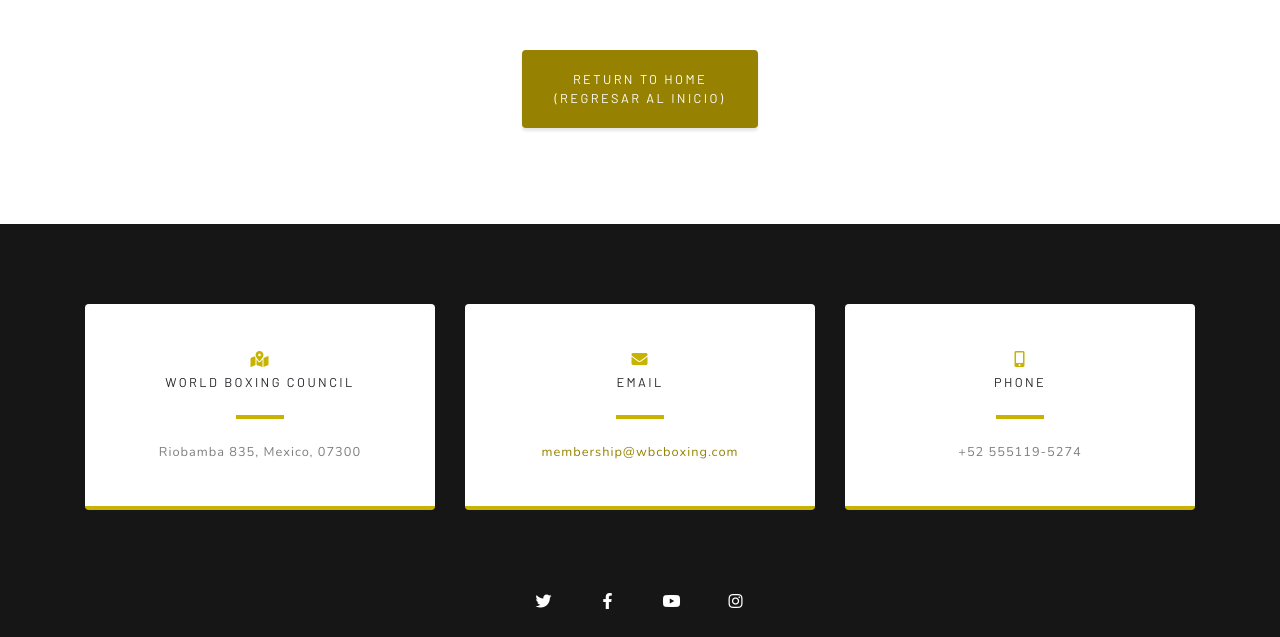
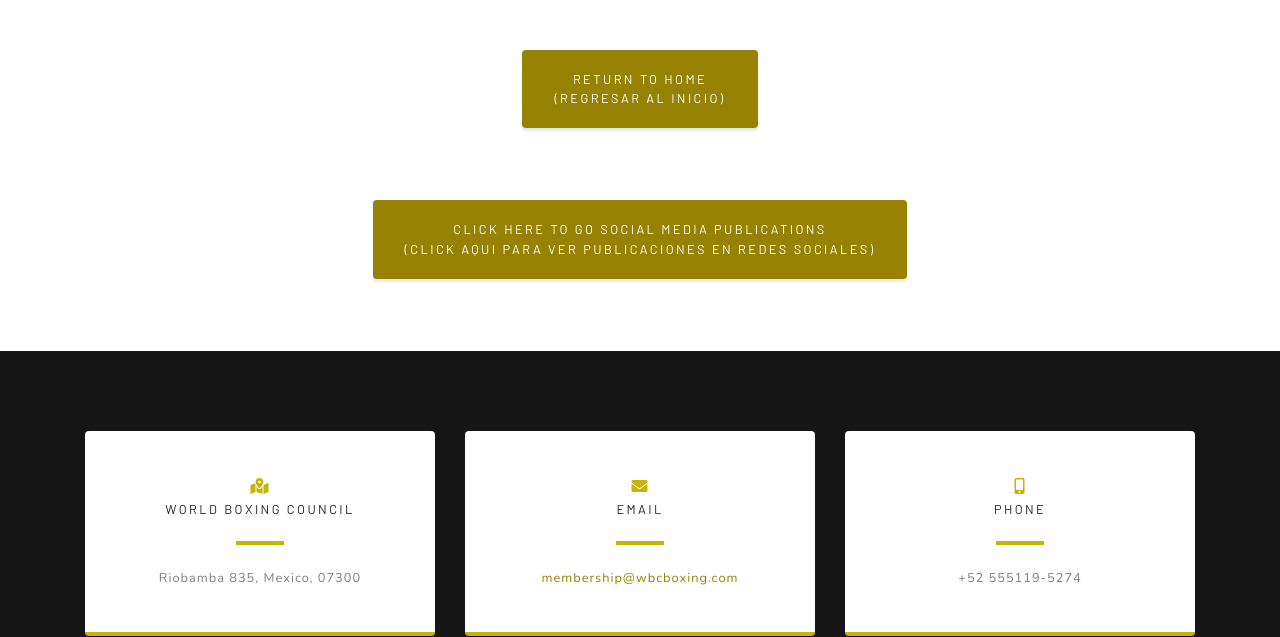
Before and after one commit to DavidSC34/convencion2019, a PHP site: page /gallery.php in a window 1280 px wide. Shown: the part 317-954 px from the top of the page. Run offline with PHP 8.4, Linux system fonts and the light colour scheme; some web fonts are replaced.

Commit message:
boto para ir a galeria instagram

```diff
--- a/gallery.php
+++ b/gallery.php
@@ -76,7 +76,9 @@
 
       <div class="row">
 
-
+          <div class="mx-auto text-center my-4">
+              <a href="https://www.instagram.com/explore/tags/wbccancun57" id="btn-member" class="btn btn-primary">Click here to go social media publications <br/>(Click aqui para ver publicaciones en redes sociales)</a>
+           </div>
            <div class="col-lg-12">
              <div id="instagram-wbc-convencion" ></div>
 
```
